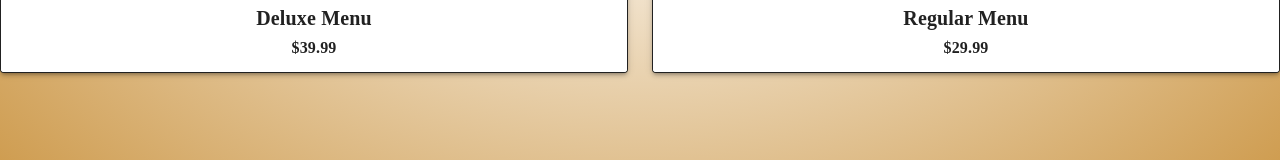
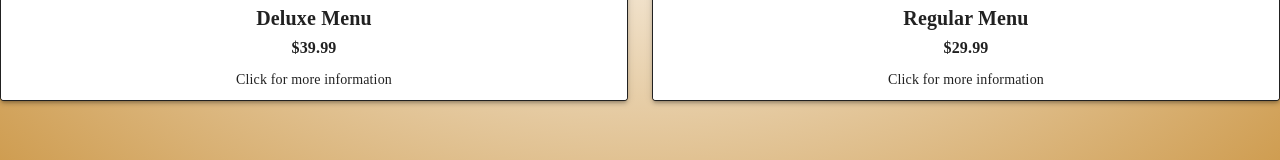
Before and after one commit to rinserinse1/OrderEase, a React (Create React App) app in the folder client/: page /menuselect in a window 1280 px wide. Shown: the part 560-720 px from the top of the page. Built offline with nearby package versions, Linux system fonts and the light colour scheme.

Commit message:
added clarification for click for more information

```diff
--- a/client/src/MenuRelated/MenuSelect.js
+++ b/client/src/MenuRelated/MenuSelect.js
@@ -59,6 +59,12 @@ const MenuOption = ({ name, image, link, price }) => (
                 sx={{ fontFamily: "Roboto Mono" }}
               >
                 {price}
+              </Typography>
+              <Typography
+                variant="body2"
+                sx={{ fontFamily: "Roboto Mono", mt: 1 }}
+              >
+                Click for more information
               </Typography>
             </Box>
           </Stack>
```
